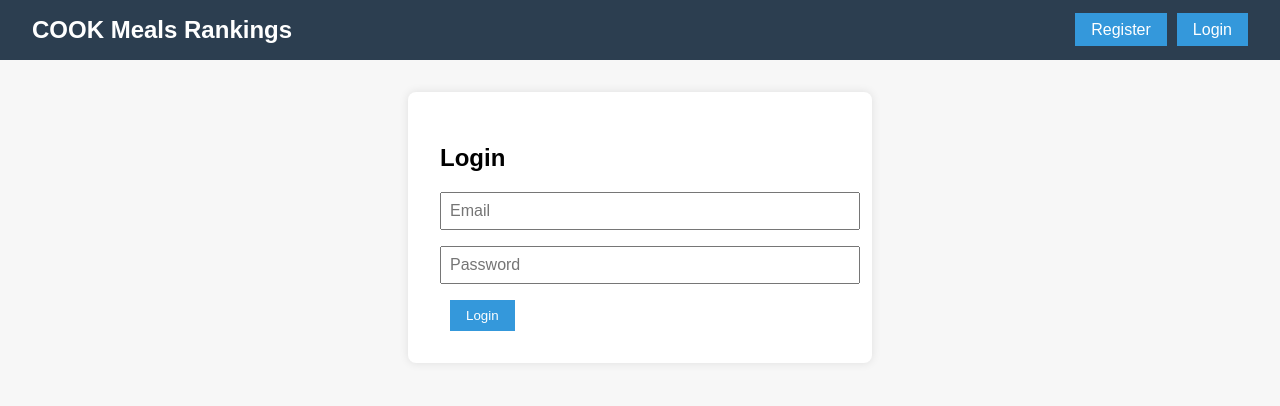
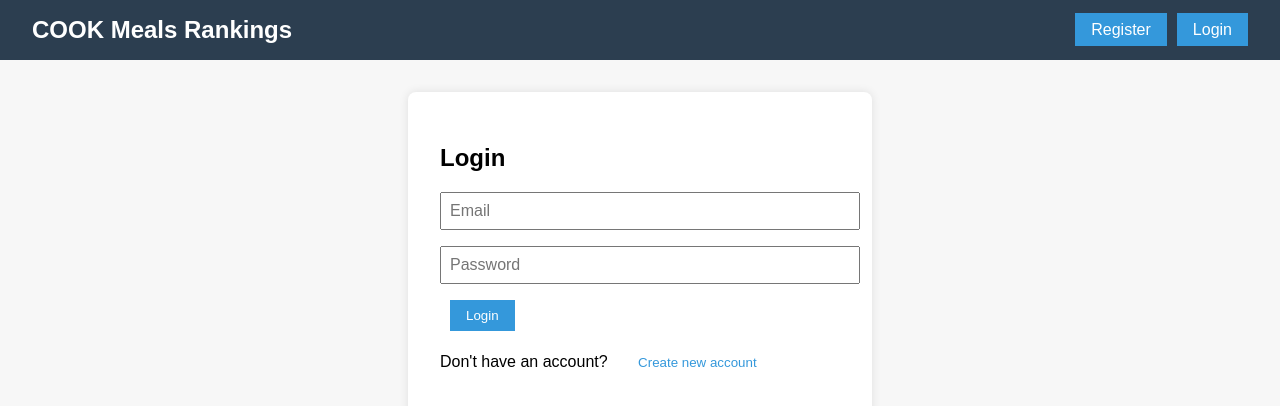
Before and after one commit to Thompytime/my-cook-app, a React (Create React App) app: page /login in a window 1280 px wide. Shown: the top 406 px of the page. Built offline with nearby package versions, Linux system fonts and the light colour scheme; no server answers.

Commit message:
Add navigation between login and register pages

```diff
--- a/src/components/Login.js
+++ b/src/components/Login.js
@@ -37,6 +37,14 @@ const Login = () => {
         />
         <button type="submit">Login</button>
       </form>
+
+      {/* New Button */}
+      <p>
+        Don't have an account?{' '}
+        <button onClick={() => navigate('/register')} style={{ background: 'none', color: '#3498db', cursor: 'pointer' }}>
+          Create new account
+        </button>
+      </p>
     </div>
   )
 }
--- a/src/components/Register.js
+++ b/src/components/Register.js
@@ -38,6 +38,14 @@ const Register = () => {
         />
         <button type="submit">Sign Up</button>
       </form>
+
+      {/* New Button */}
+      <p>
+        Already have an account?{' '}
+        <button onClick={() => navigate('/login')} style={{ background: 'none', color: '#3498db', cursor: 'pointer' }}>
+          Log in
+        </button>
+      </p>
     </div>
   )
 }
```
